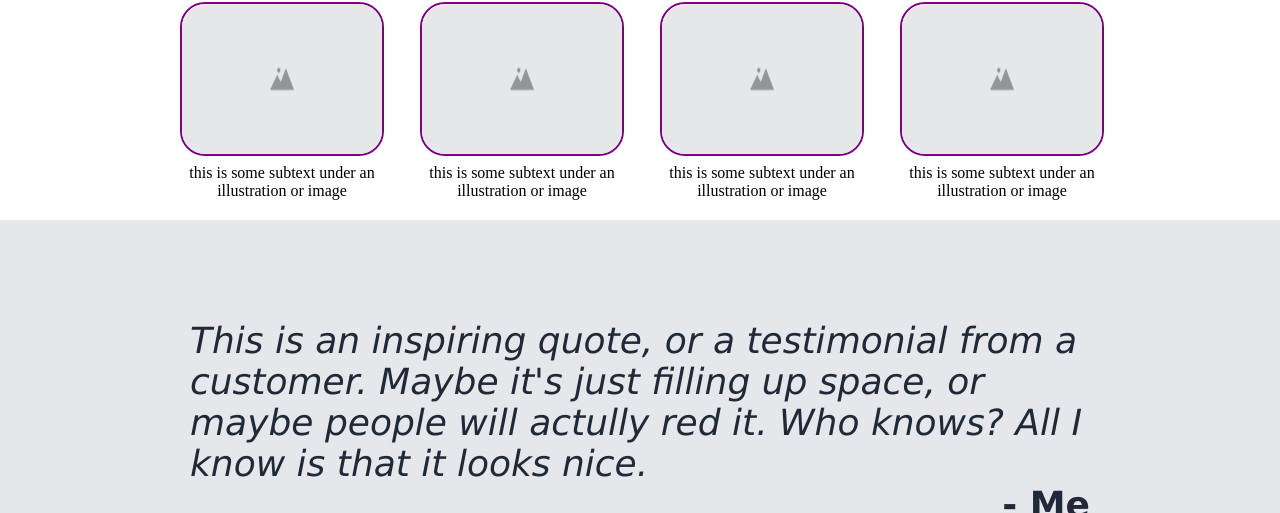
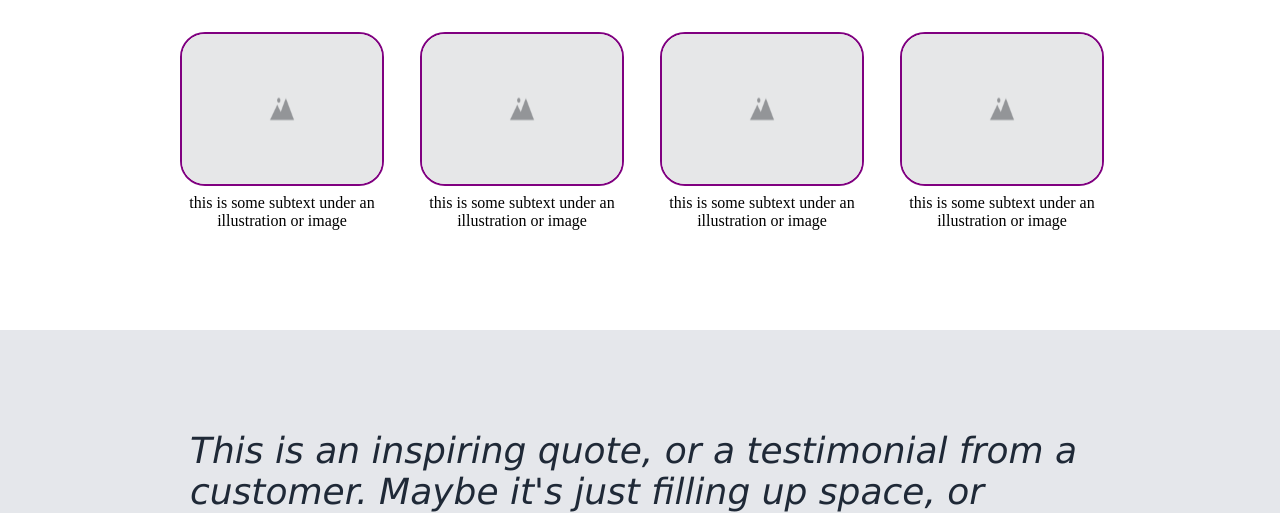
Before and after one commit to MohammedAlmanea/LandingPage, a plain HTML site: page index.html in a window 1280 px wide. Shown: the part 587-1100 px from the top of the page. Drawn offline with Linux system fonts and the light colour scheme.

Commit message:
Changed margin in style.css .information

```diff
--- a/style.css
+++ b/style.css
@@ -34,14 +34,15 @@ body {
     margin: 32px 48px;
 }
 
-.information h1 {
+.information {
     text-align: center;
+    margin-top: 30px;
+    margin-bottom: 80px;
 }
 
 .images {
     display: flex;
     justify-content: center;
-    align-items: center;
 }
 
 .images div {
```
